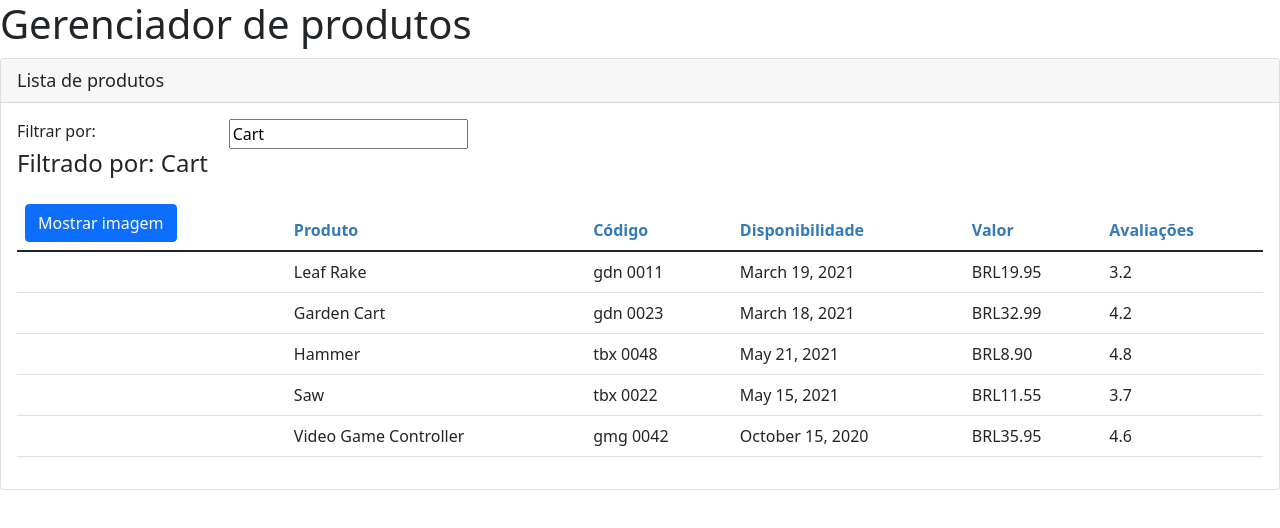
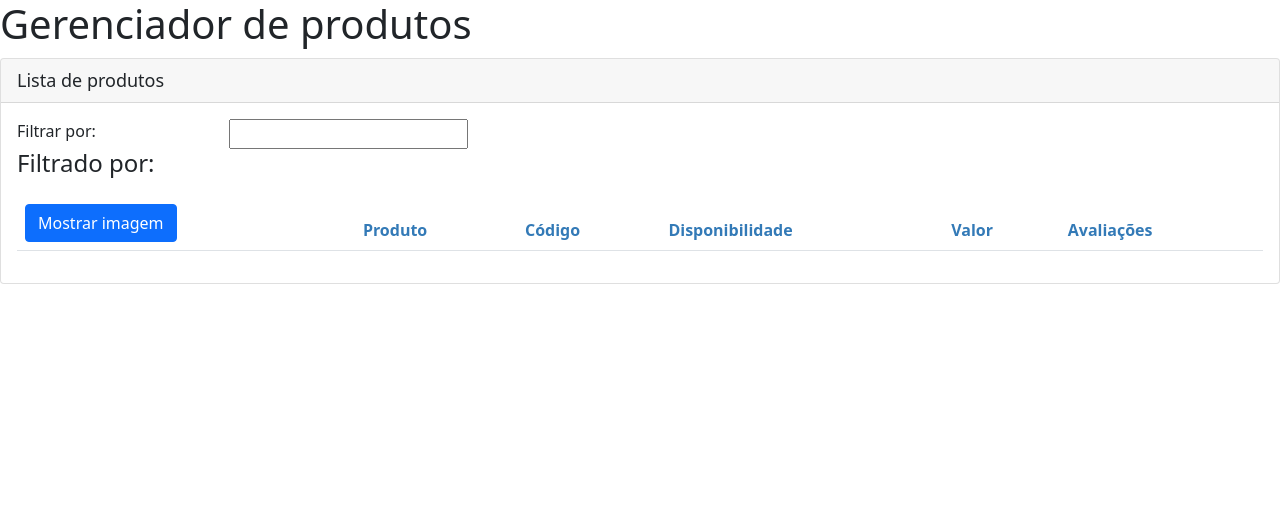
Before and after one commit to JohnBoeira/gerenciadorDeProdutos, an Angular app: page / in a window 1280 px wide. Shown: the top 528 px of the page. Built offline with nearby package versions, Linux system fonts and the light colour scheme.

Commit message:
feat (product-list) Implementa filtro de produtos

```diff
--- a/src/app/products/product-list.component.html
+++ b/src/app/products/product-list.component.html
@@ -10,13 +10,13 @@
             </div>
             <div class="col-md-4">
                 <input type="text"
-                    [(ngModel)]="filterValue"/>
+                    [(ngModel)]="listFilter"/>
             </div>
         </div>
 
         <div class="row">
             <div class="col-md-6">
-                <h4>Filtrado por: {{filterValue}}</h4>
+                <h4>Filtrado por: {{listFilter}}</h4>
             </div>
         </div>
 
@@ -39,7 +39,7 @@
 
                 </thead>
                 <tbody>
-                    <tr *ngFor="let product of products">
+                    <tr *ngFor="let product of filterdProducts">
                         <td>
                             <img
                                 *ngIf="showImage"
--- a/src/app/products/product-list.component.ts
+++ b/src/app/products/product-list.component.ts
@@ -13,7 +13,19 @@ export class ProductListComponent implements OnInit{
     imageWidth: number = 50;
     imageMargin: number = 2;
     showImage: boolean = false;
-    filterValue: string= 'Cart';
+
+    filterdProducts: IProduct[] = [];
+
+    private _listFilter: string = '';
+
+    get listFilter(): string{
+        return this._listFilter;
+    }
+    set listFilter(value: string){
+        this._listFilter = value;
+        this.filterdProducts = this.filterProducts(value);
+    }
+
     products: IProduct[] = [
         {
             "productId": 1,
@@ -74,4 +86,9 @@ export class ProductListComponent implements OnInit{
     toggleImage(): void{
         this.showImage = !this.showImage;
     }
+
+    private filterProducts(value: string){
+        value = value.toLocaleLowerCase();
+        return this.products.filter((product: IProduct) => product.productName.toLocaleLowerCase().includes(value))
+    }
 }
```
